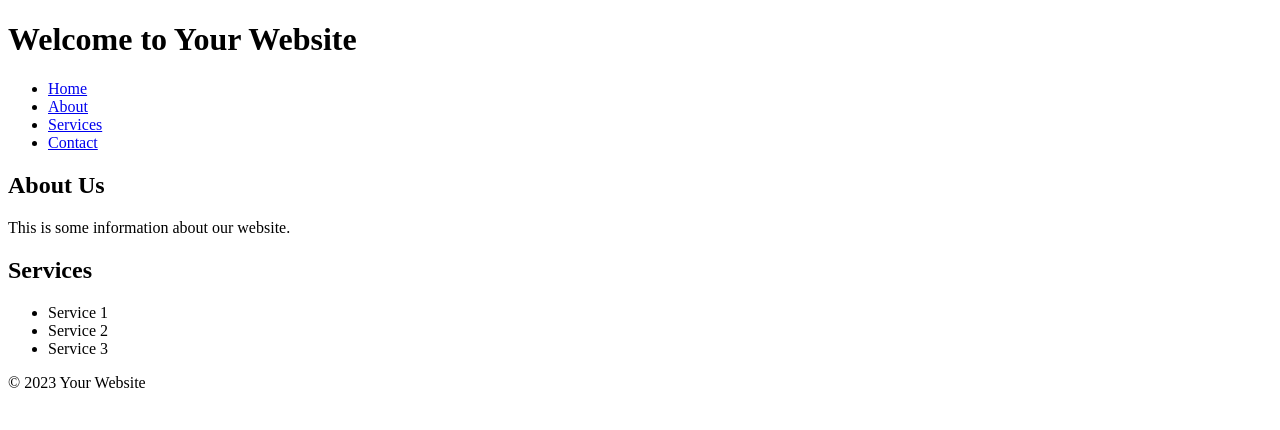
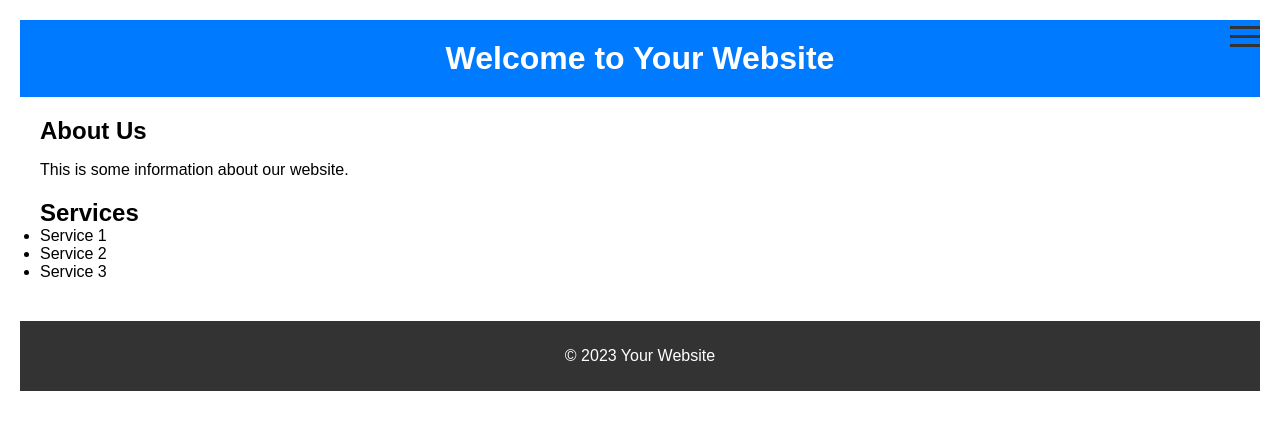
Before and after one commit to nolanzhong/Personalized-Stock-Heat-Map, a plain HTML site: page mainScreen.html in a window 1280 px wide. Drawn offline with Linux system fonts and the light colour scheme.

Commit message:
added basic side bar

```diff
--- a/mainScreen.html
+++ b/mainScreen.html
@@ -3,21 +3,28 @@
 <head>
     <meta charset="UTF-8">
     <meta name="viewport" content="width=device-width, initial-scale=1.0">
-    <title>Your Web Page</title>
+    <title>Personalized Stock Heat</title>
     <link rel="stylesheet" href="mainScreenStyles.css">
 </head>
 <body>
-    <header>
-        <h1>Welcome to Your Website</h1>
-    </header>
-    <nav>
+    <div class="menu-button" id="menu-button">
+        <div class="menu-bar"></div>
+        <div class="menu-bar"></div>
+        <div class="menu-bar"></div>
+    </div>
+    <div class="sidebar" id="sidebar">
+        <h2>Sidebar</h2>
         <ul>
             <li><a href="#">Home</a></li>
             <li><a href="#">About</a></li>
             <li><a href="#">Services</a></li>
             <li><a href="#">Contact</a></li>
         </ul>
-    </nav>
+    </div>
+    <div class="content">
+        <header>
+            <h1>Welcome to Your Website</h1>
+        </header>
         <main>
             <section>
                 <h2>About Us</h2>
@@ -35,6 +42,7 @@
         <footer>
             <p>&copy; 2023 Your Website</p>
         </footer>
+    </div>
 
     <script src="mainScreenScript.js"></script>
 </body>
--- a/mainScreenScript.js
+++ b/mainScreenScript.js
@@ -0,0 +1,20 @@
+document.addEventListener("DOMContentLoaded", function() {
+    const menuButton = document.getElementById("menu-button");
+    const sidebar = document.getElementById("sidebar");
+    const content = document.querySelector(".content");
+    const menuBars = document.querySelectorAll(".menu-bar"); // Use querySelectorAll to select all elements
+
+    menuButton.addEventListener("click", function() {
+        if (sidebar.style.width === "250px") {
+            sidebar.style.width = "0";
+            menuBars.forEach(function(menuBar) {
+                menuBar.style.backgroundColor = "#333";
+            });
+        } else {
+            sidebar.style.width = "250px";
+            menuBars.forEach(function(menuBar) {
+                menuBar.style.backgroundColor = "#F0FFFF";
+            });
+        }
+    });
+});
--- a/mainScreenStyles.css
+++ b/mainScreenStyles.css
@@ -0,0 +1,91 @@
+/* Reset some default styles for a cleaner look */
+body, h1, h2, ul, li {
+    margin: 0;
+    padding: 0;
+}
+
+body {
+    font-family: Arial, sans-serif;
+    overflow-x: hidden; /* Hide horizontal scrollbar when sidebar is open */
+}
+
+/* Define styles for the menu button */
+.menu-button {
+    position: fixed;
+    top: 20px;
+    right: 20px;
+    cursor: pointer;
+    z-index: 999;
+}
+
+.menu-bar {
+    width: 30px;
+    height: 3px;
+    background-color: #333;
+    margin: 6px 0;
+    transition: 0.4s;
+}
+
+/* Define styles for the sidebar */
+.sidebar {
+    background-color: #333;
+    color: #fff;
+    width: 0;
+    height: 100%;
+    overflow: hidden;
+    position: fixed;
+    top: 0;
+    right: 0;
+    transition: 0.3s;
+}
+
+.sidebar h2 {
+    padding: 20px;
+}
+
+.sidebar ul {
+    list-style-type: none;
+    padding: 0;
+}
+
+.sidebar ul li {
+    padding: 10px;
+    text-align: center;
+}
+
+.sidebar ul li a {
+    text-decoration: none;
+    color: #fff;
+}
+
+/* Define styles for the content area */
+.content {
+    margin-right: 0;
+    padding: 20px;
+    transition: margin-right 0.3s;
+}
+
+/* Style the header */
+header {
+    background-color: #007BFF;
+    color: #fff;
+    padding: 20px;
+    text-align: center;
+}
+
+/* Style the main content sections */
+main {
+    padding: 20px;
+}
+
+section {
+    margin-bottom: 20px;
+}
+
+/* Style the footer */
+footer {
+    background-color: #333;
+    color: #fff;
+    text-align: center;
+    padding: 10px;
+}
```
Lines whose indentation alone changed are shown as unchanged.
